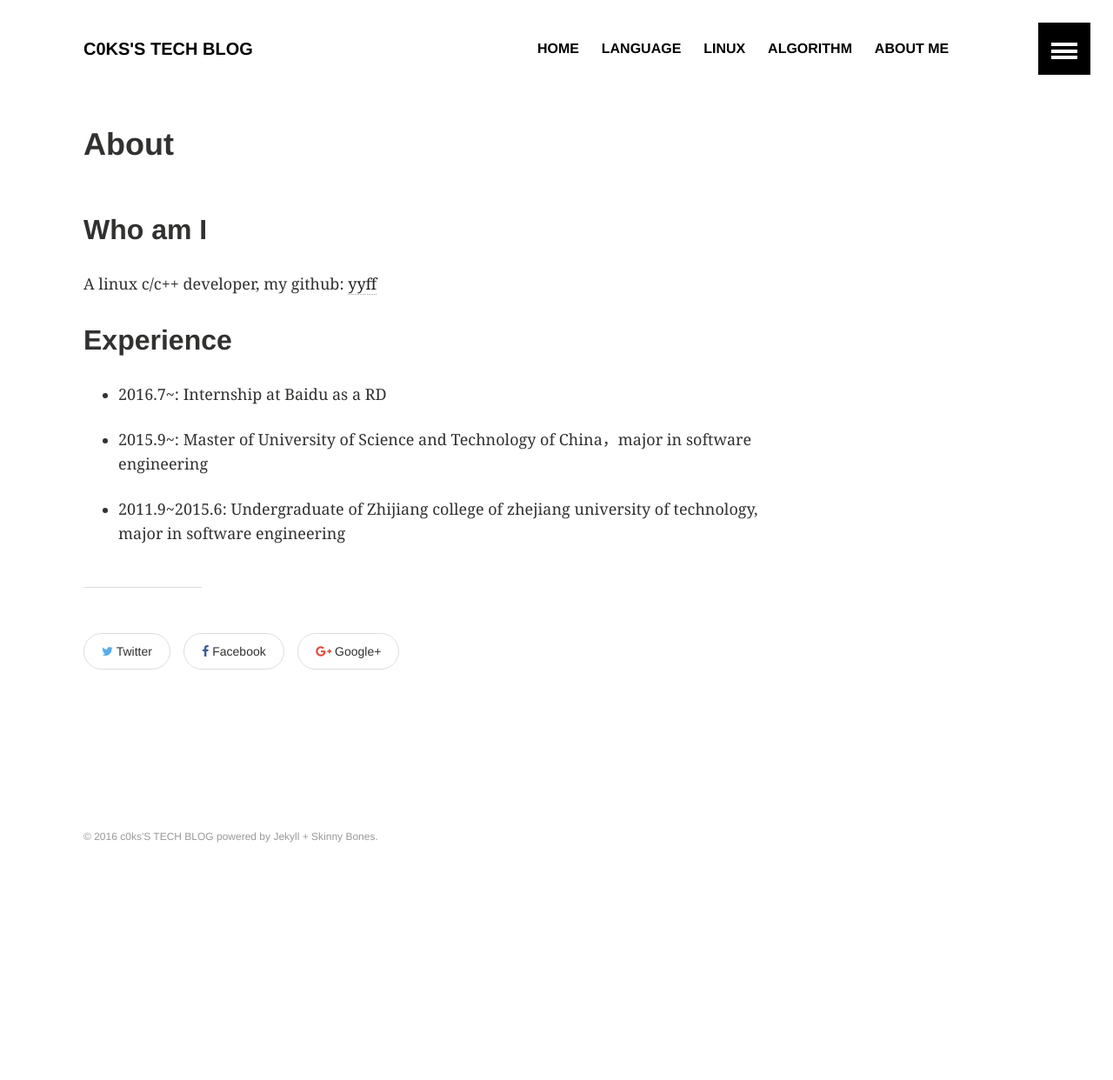
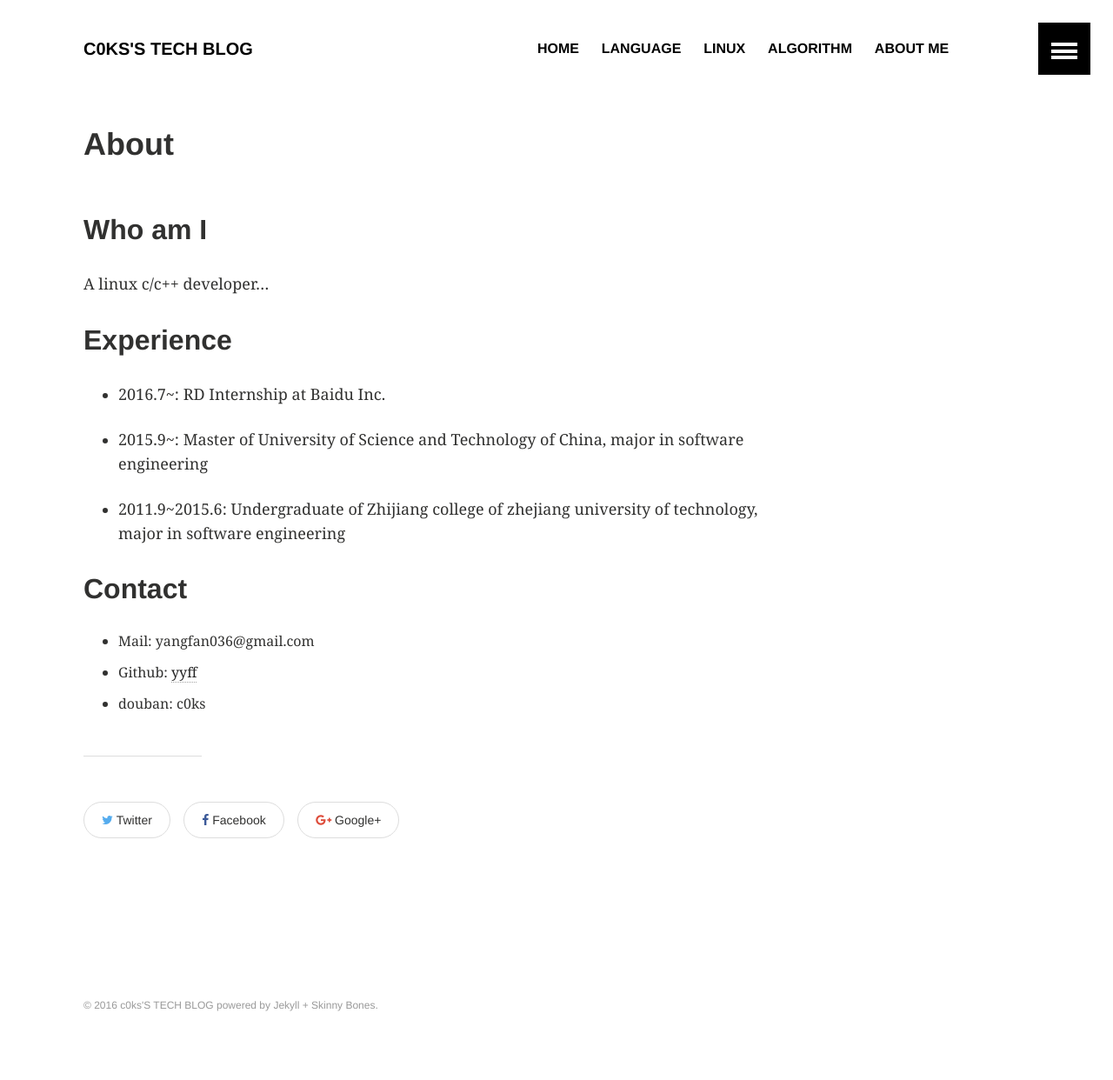
Before and after one commit to yyff/yyff.github.io, a Jekyll site: the page built from about.md, in a window 1280 px wide. Shown: the whole page at 87% size. Built offline with Jekyll 4.4.1, drawn with Linux system fonts in a browser that asks for light colours; before the commit the page ends 1048 px from its top, so only the background shows below that.

Commit message:
update about.md

```diff
--- a/about.md
+++ b/about.md
@@ -5,12 +5,18 @@ permalink: /about/
 ---
 
 ## Who am I
-A linux c/c++ developer, my github: [yyff](https://github.com/yyff)
+A linux c/c++ developer...
 
 
 ## Experience
-* 2016.7~: Internship at Baidu as a RD
+* 2016.7~: RD Internship at Baidu Inc.
 
-* 2015.9~: Master of University of Science and Technology of China，major in software engineering
+* 2015.9~: Master of University of Science and Technology of China, major in software engineering
 
 * 2011.9~2015.6: Undergraduate of Zhijiang college of zhejiang university of technology, major in software engineering
+
+## Contact
+
+* Mail: yangfan036@gmail.com
+* Github: [yyff](https://github.com/yyff/)
+* douban: c0ks
```
